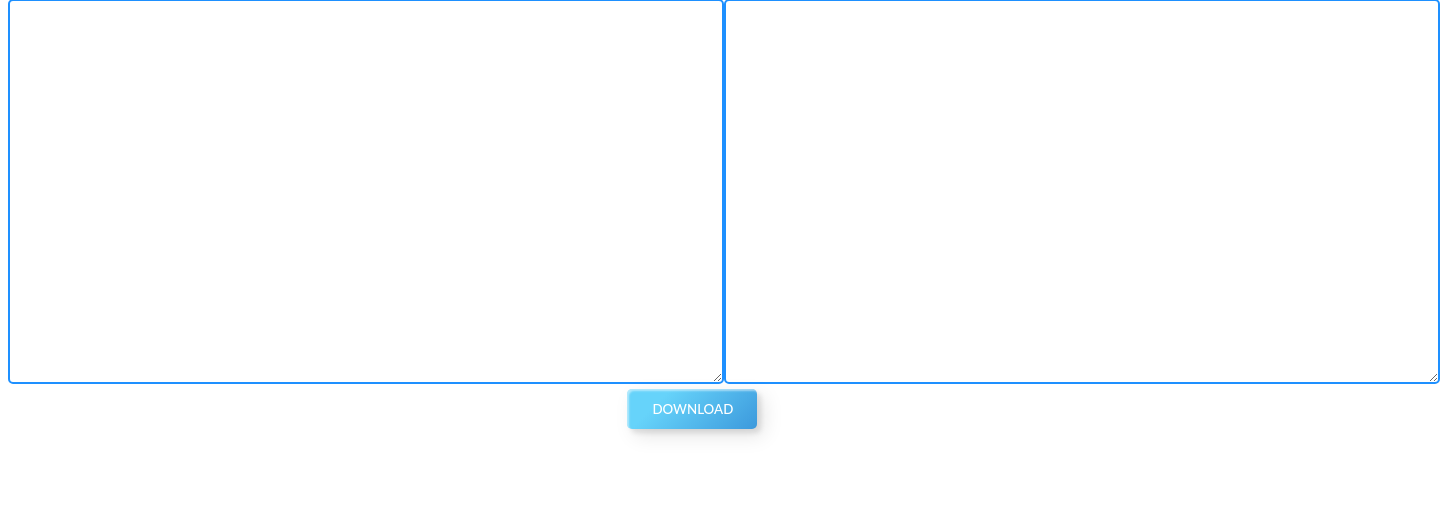
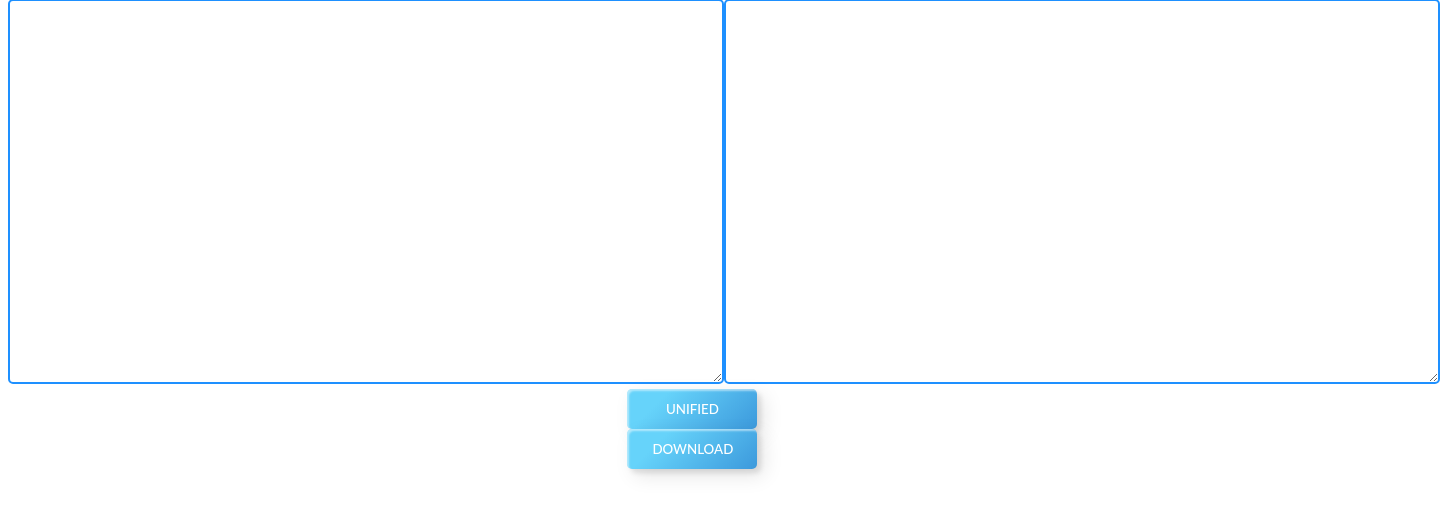
Before and after one commit to agladsoft/comparison_documents_lawyers, a Flask app: page / in a window 1440 px wide. Shown: the part 50-566 px from the top of the page. Run offline with Flask 2, Linux system fonts and the light colour scheme; some libraries are stand-ins or nearby versions.

Commit message:
fix: uncomment code html

```diff
--- a/templates/index.html
+++ b/templates/index.html
@@ -38,7 +38,7 @@
         </div>
     </div>
 
-<!--    <button id="unified" class="custom-btn btn-13" type="submit">UNIFIED</button>-->
+    <button id="unified" class="custom-btn btn-13" type="submit">UNIFIED</button>
 
     <button id="downloadReport" class="custom-btn btn-13" type="submit">DOWNLOAD</button>
 
```
